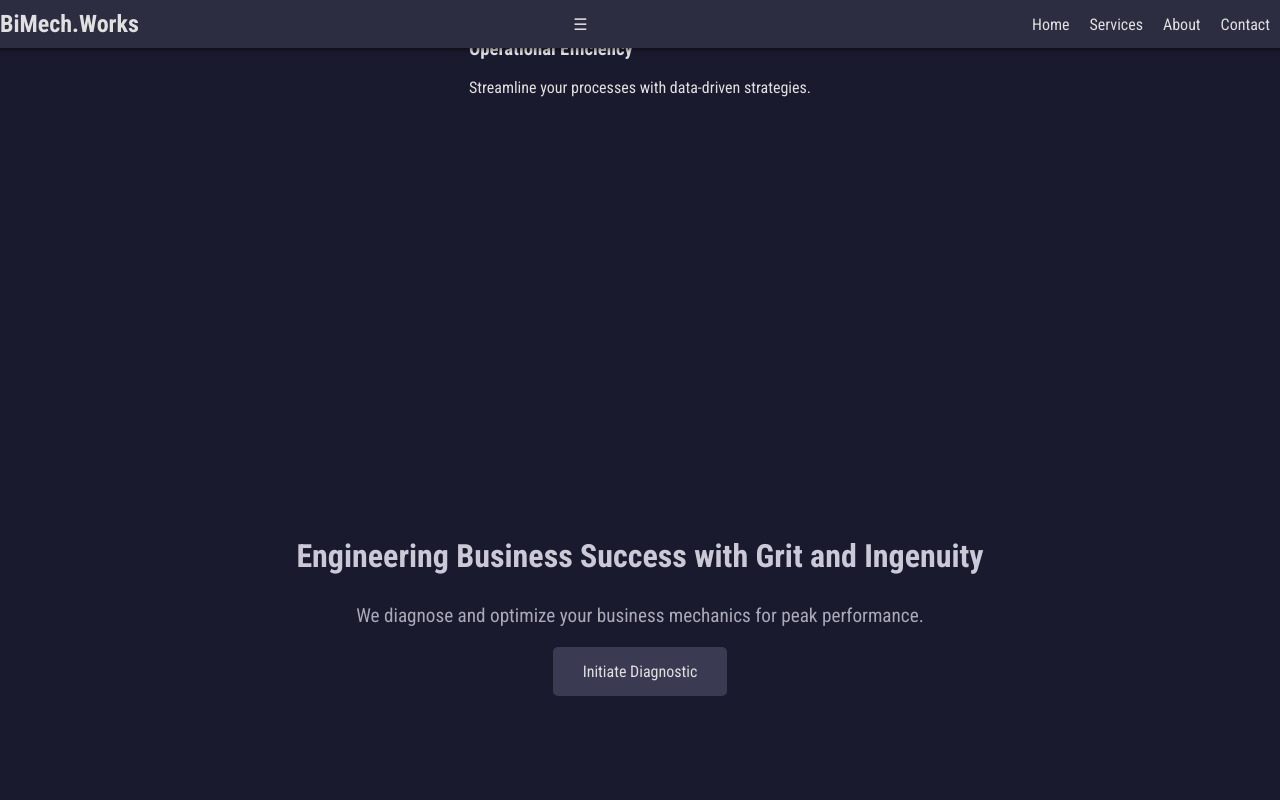
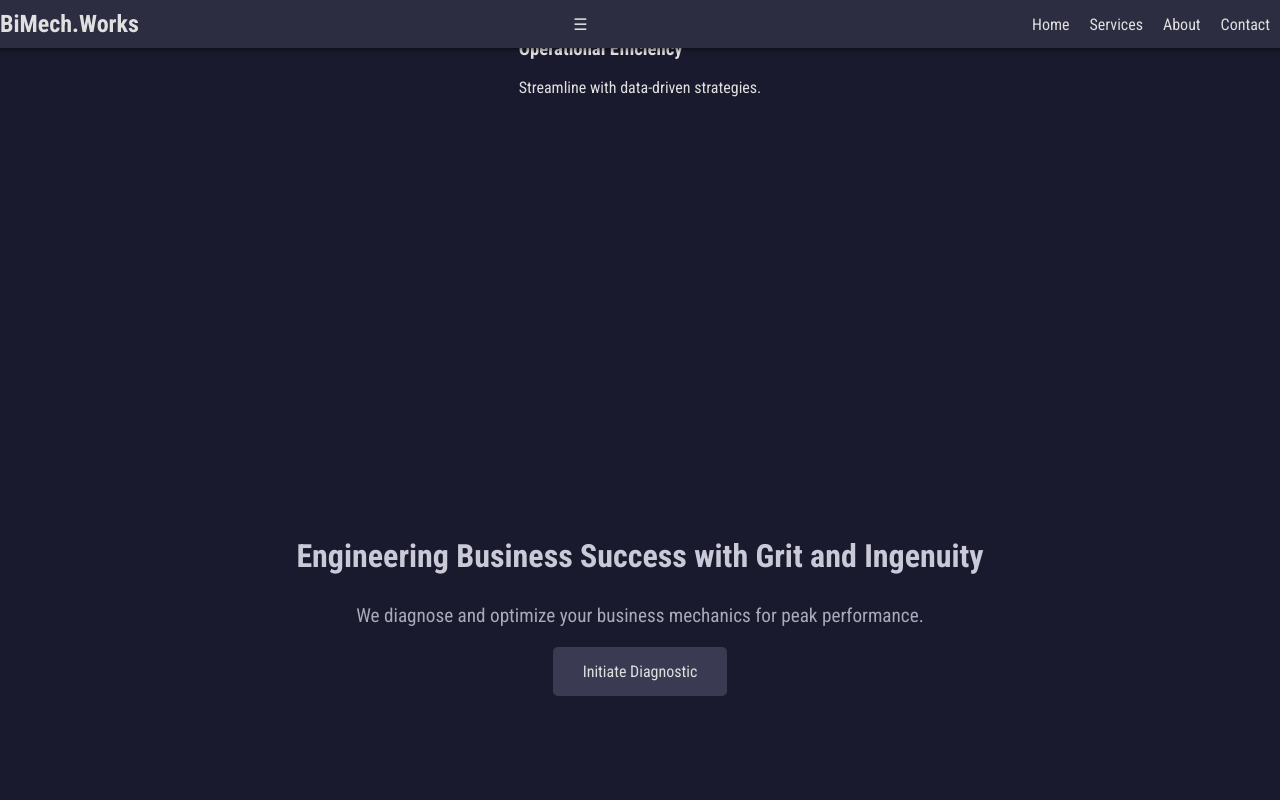
Before and after one commit to b-mech/business-mechanic, a plain HTML site: page index.html in a window 1280 px wide. Shown: the top 800 px of the page. Drawn offline with Linux system fonts and the light colour scheme.

Commit message:
Update index.html

```diff
--- a/index.html
+++ b/index.html
@@ -9,7 +9,7 @@
     <div class="module">
     <i class="fas fa-cogs"></i>
     <h3>Operational Efficiency</h3>
-    <p>Streamline your processes with data-driven strategies.</p>
+    <p>Streamline  with data-driven strategies.</p>
 </div>
     <script>
     const ctaButton = document.querySelector('.cta-button');
```
